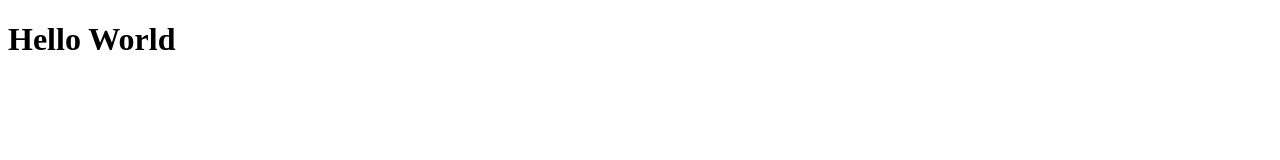
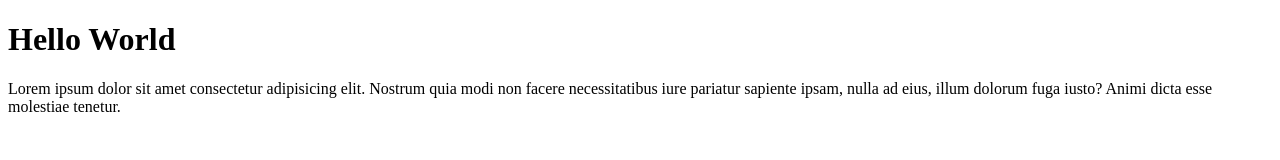
Before and after one commit to MRSteveRox/test-repo, a plain HTML site: page index.html in a window 1280 px wide. Drawn offline with Linux system fonts and the light colour scheme.

Commit message:
add Lorem ipsum

```diff
--- a/index.html
+++ b/index.html
@@ -7,7 +7,7 @@
 </head>
 <body>
     <h1> Hello World </h1>
-
+    <p> Lorem ipsum dolor sit amet consectetur adipisicing elit. Nostrum quia modi non facere necessitatibus iure pariatur sapiente ipsam, nulla ad eius, illum dolorum fuga iusto? Animi dicta esse molestiae tenetur.</p>
 
 </body>
 </html>
```
